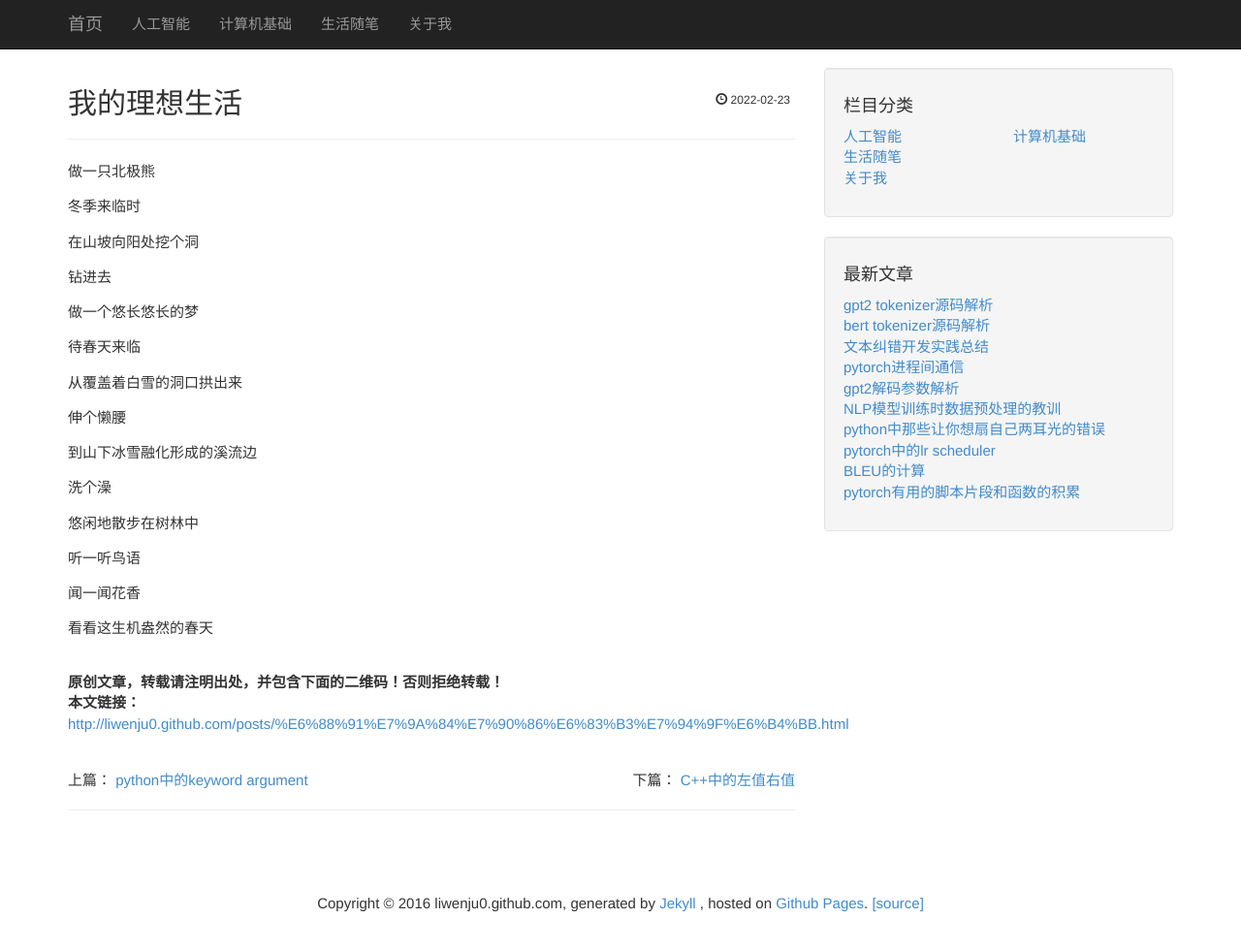
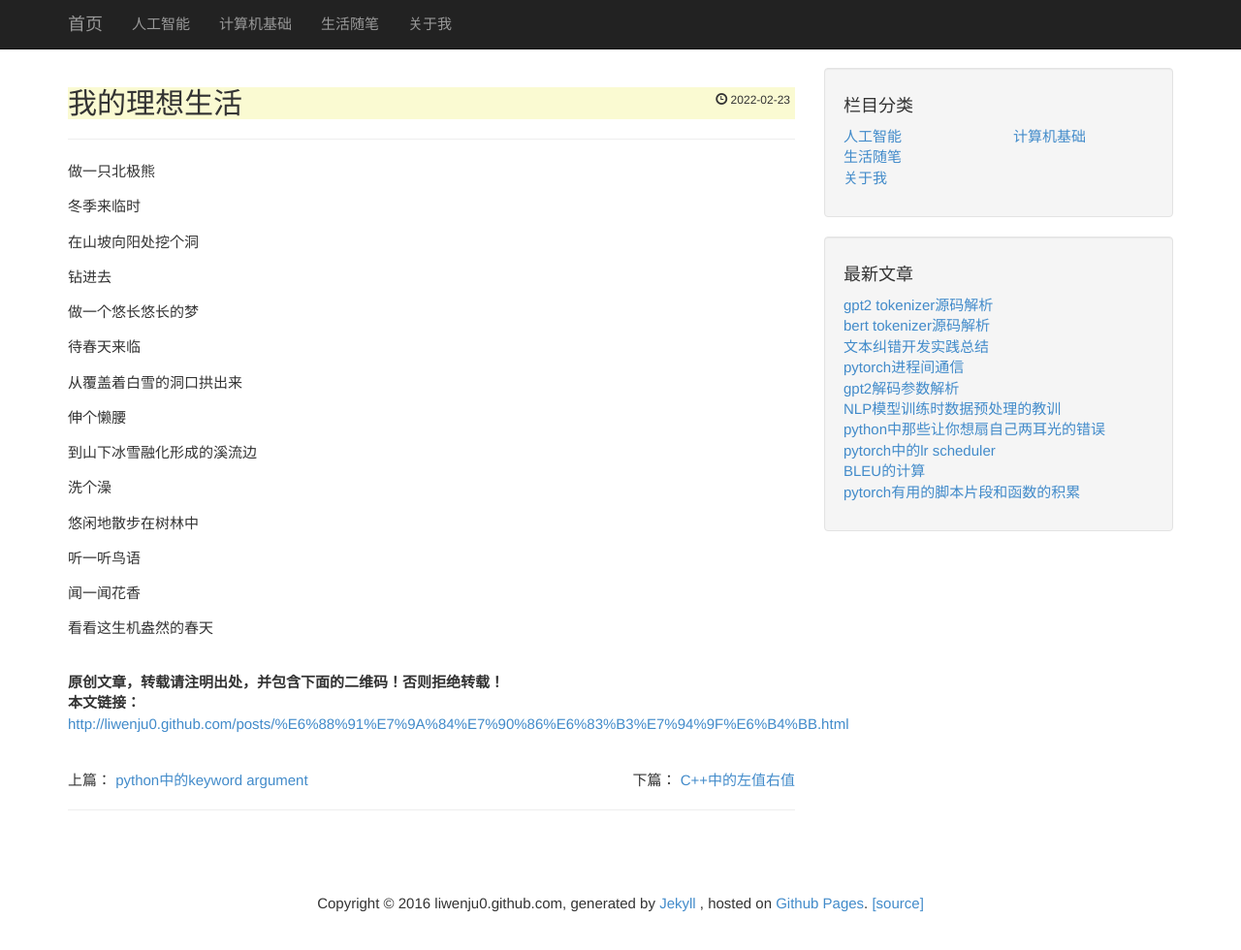
Before and after one commit to liwenju0/liwenju0.github.io, a Jekyll site: the page built from _posts/2022-02-23-我的理想生活.md, in a window 1280 px wide and 992 px high. Shown: the top 980 px of the window at 97% size. Built offline with Jekyll 4.4.1, drawn with Linux system fonts in a browser that asks for light colours.

Commit message:
修改文章标题背景颜色

```diff
--- a/_layouts/post.html
+++ b/_layouts/post.html
@@ -10,10 +10,12 @@ layout: default
 
 <!-- Title -->
 <h2>
-  {{ page.title }}
-  <div class="post-date">
-	<span class="glyphicon glyphicon-time"></span>
-	{{ page.date | date:"%Y-%m-%d" }}
+  <div style="background-color: lightgoldenrodyellow">
+    {{ page.title }}
+    <div class="post-date">
+    <span class="glyphicon glyphicon-time"></span>
+    {{ page.date | date:"%Y-%m-%d" }}
+    </div>
   </div>
 </h2>
 <hr>
```
